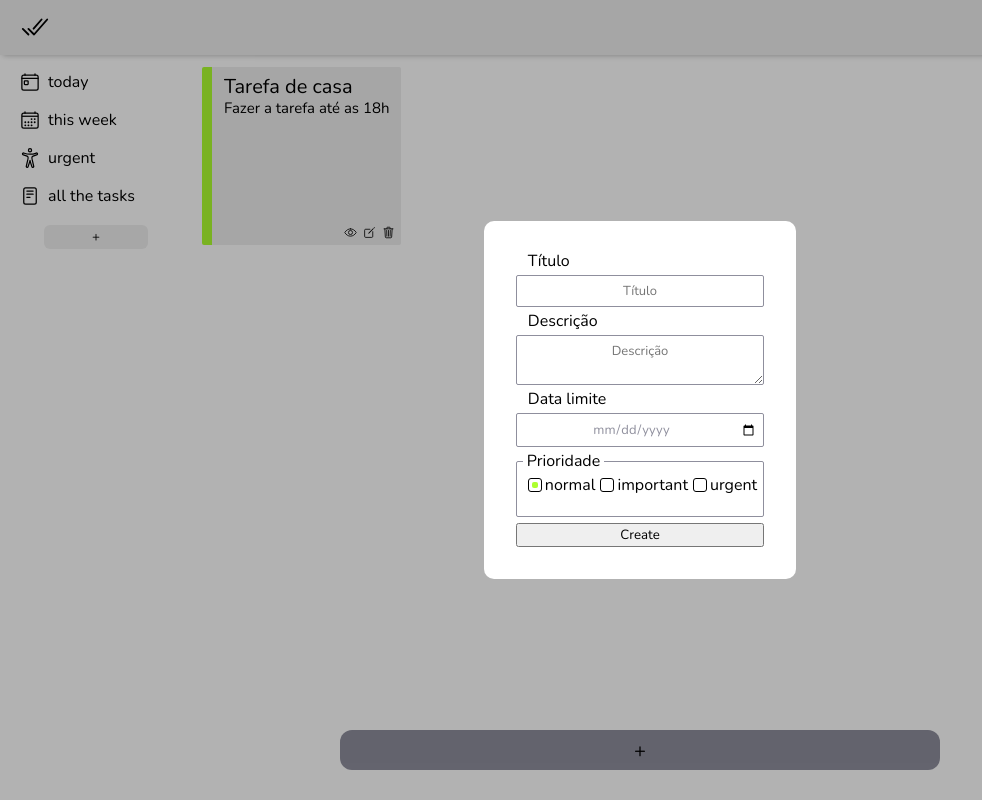
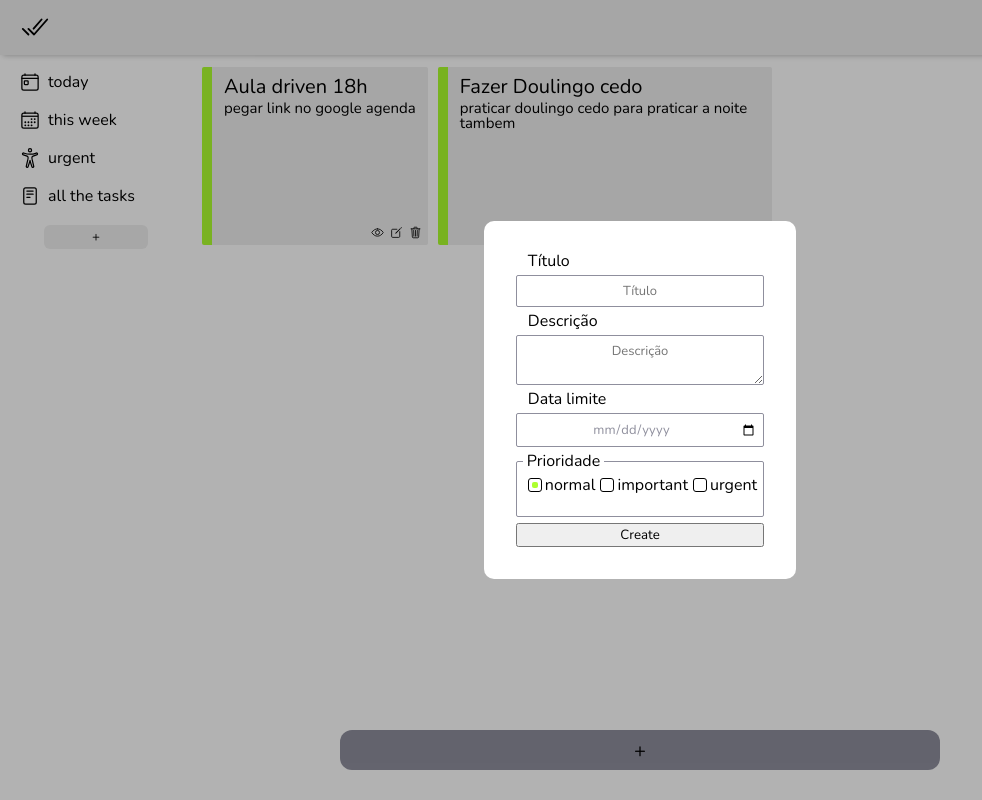
Before and after one commit to Yokuny/Todo-List, a plain HTML site: page index.html in a window 1280 px wide. Shown: the whole page, without its empty margins (0-982 px from the left). Drawn offline with nearby package versions, Linux system fonts and the light colour scheme.

Commit message:
bug and more bugs

```diff
--- a/index.html
+++ b/index.html
@@ -75,8 +75,19 @@ para desativar elementos do input quando implementar opção de Task List e Quot
         <section id="itens">
             <div class="item" style="border-left: 10px solid var(--green)">
                 <div>
-                    <h4>Tarefa de casa</h4>
-                    <p>Fazer a tarefa até as 18h</p>
+                    <h4>Aula driven 18h</h4>
+                    <p>pegar link no google agenda</p>
+                </div>
+                <div class="cardIcons">
+                    <ion-icon name="eye-outline"></ion-icon>
+                    <ion-icon name="create-outline"></ion-icon>
+                    <ion-icon name="trash-outline"></ion-icon>
+                </div>
+            </div>
+            <div class="item" style="border-left: 10px solid var(--green)">
+                <div>
+                    <h4>Fazer Doulingo cedo</h4>
+                    <p>praticar doulingo cedo para praticar a noite tambem</p>
                 </div>
                 <div class="cardIcons">
                     <ion-icon name="eye-outline"></ion-icon>
--- a/style.css
+++ b/style.css
@@ -86,10 +86,11 @@ footer > button{
     padding: 10px;
 }
 footer > button:hover{
+    font-size: 1.8rem;
     background-color: var(--blue);
 }
 footer > button:hover::after{
-    content: " adicionar";
+    content:" adicionar";
 }/*  */
 #itens{
     grid-area: "section";
@@ -133,7 +134,7 @@ footer > button:hover::after{
     color: var(--blue);
 }
 .cardIcons ion-icon:nth-child(2):hover{
-    color: var(--green);
+    color: #008000;
 }
 .cardIcons ion-icon:nth-child(3):hover{
     color: var(--red);
```
Also changed, not shown: bundle.js (+1 -1 lines).
